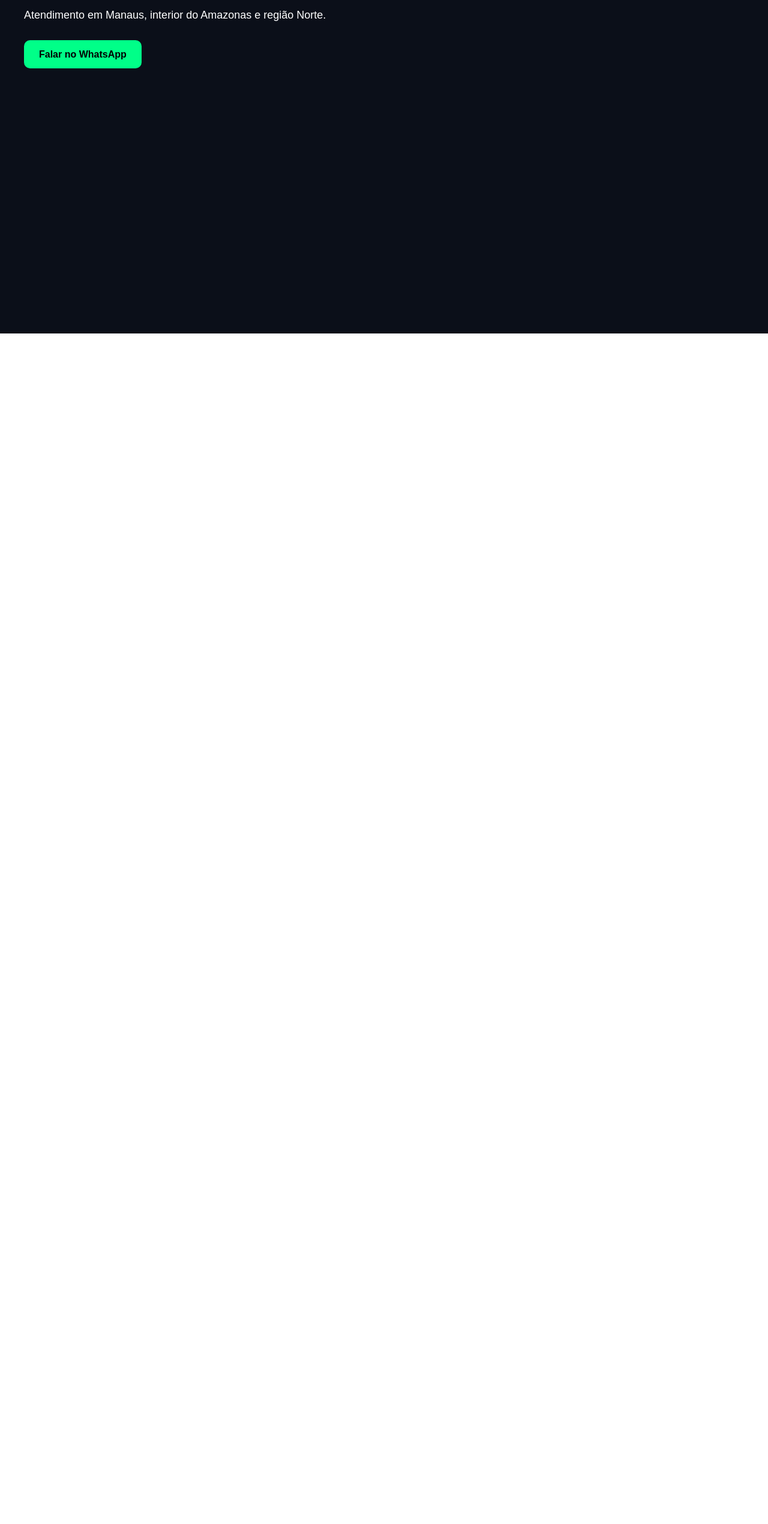
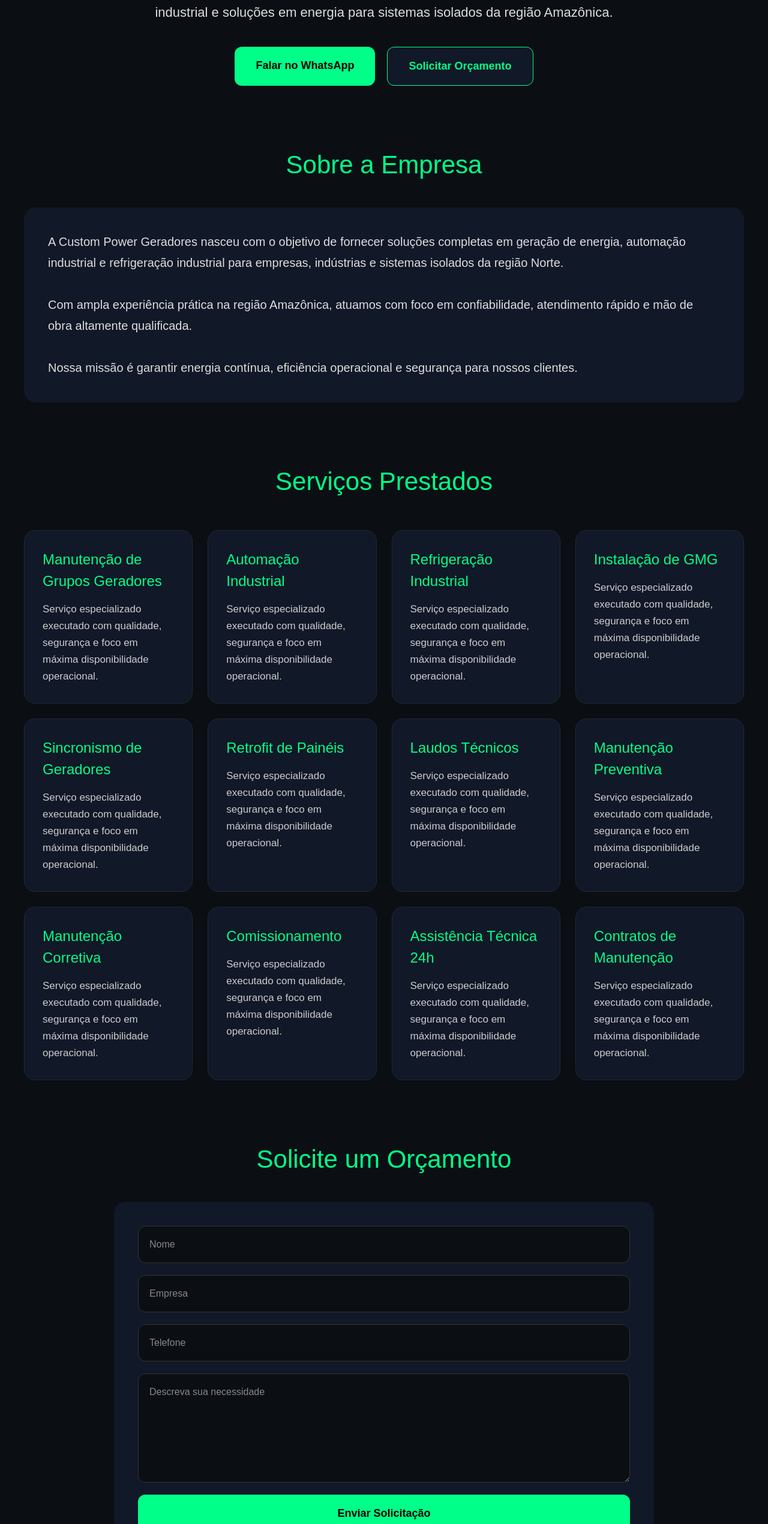
Before and after one commit to SupportEnergia/support-energia-site1, a Next.js app: page / in a window 1280 px wide. Shown: the part 244-2785 px from the top of the page at 60% size. Before the commit the page ends 800 px from the top, so only its background shows below. Built offline with nearby package versions, Linux system fonts and the light colour scheme.

Commit message:
site profissional atualizado

```diff
--- a/app/page.tsx
+++ b/app/page.tsx
@@ -2,25 +2,33 @@
   return (
     <main
       style={{
-        padding: "40px",
-        fontFamily: "Arial",
-        backgroundColor: "#0b0f19",
-        color: "white",
+        backgroundColor: "#0b0f14",
+        color: "#ffffff",
         minHeight: "100vh",
+        fontFamily: "Arial, sans-serif",
+        padding: "40px 20px",
+      }}
+    >
+      <section
+        style={{
+          maxWidth: "1200px",
+          margin: "0 auto",
+          textAlign: "center",
         }}
       >
         <h1
           style={{
-          fontSize: "48px",
+            fontSize: "60px",
+            color: "#00ff88",
             marginBottom: "10px",
-          color: "#00ff88",
           }}
         >
-        SUPPORT ENERGIA
+          CUSTOM POWER GERADORES
         </h1>
 
         <h2
           style={{
+            fontSize: "28px",
             marginBottom: "30px",
             color: "#cccccc",
           }}
@@ -30,41 +38,347 @@
 
         <p
           style={{
-          maxWidth: "700px",
-          lineHeight: "30px",
-          fontSize: "20px",
+            maxWidth: "900px",
+            margin: "0 auto",
+            lineHeight: "35px",
+            fontSize: "22px",
+            color: "#dddddd",
           }}
         >
           Especialistas em manutenção de grupos geradores,
           automação industrial, refrigeração industrial e
-        soluções em energia para sistemas isolados.
+          soluções em energia para sistemas isolados
+          da região Amazônica.
         </p>
 
-      <p
+        <div
           style={{
-          marginTop: "20px",
-          fontSize: "18px",
+            marginTop: "40px",
+            display: "flex",
+            justifyContent: "center",
+            gap: "20px",
+            flexWrap: "wrap",
           }}
         >
-        Atendimento em Manaus, interior do Amazonas e região Norte.
-      </p>
-
-      <div style={{ marginTop: "40px" }}>
           <a
-          href="https://wa.me/55929984794889"
+            href="https://wa.me/5592984794889"
             target="_blank"
             style={{
               backgroundColor: "#00ff88",
               color: "#000",
-            padding: "15px 25px",
-            borderRadius: "10px",
+              padding: "18px 35px",
+              borderRadius: "12px",
+              textDecoration: "none",
+              fontWeight: "bold",
+              fontSize: "18px",
+            }}
+          >
+            Falar no WhatsApp
+          </a>
+
+          <a
+            href="#orcamento"
+            style={{
+              backgroundColor: "#111827",
+              color: "#00ff88",
+              padding: "18px 35px",
+              borderRadius: "12px",
+              textDecoration: "none",
+              fontWeight: "bold",
+              border: "1px solid #00ff88",
+              fontSize: "18px",
+            }}
+          >
+            Solicitar Orçamento
+          </a>
+        </div>
+      </section>
+
+      <section
+        style={{
+          marginTop: "100px",
+          maxWidth: "1200px",
+          marginInline: "auto",
+        }}
+      >
+        <h2
+          style={{
+            fontSize: "42px",
+            marginBottom: "40px",
+            color: "#00ff88",
+            textAlign: "center",
+          }}
+        >
+          Sobre a Empresa
+        </h2>
+
+        <div
+          style={{
+            backgroundColor: "#111827",
+            padding: "40px",
+            borderRadius: "20px",
+            lineHeight: "35px",
+            fontSize: "20px",
+            color: "#dddddd",
+          }}
+        >
+          A Custom Power Geradores nasceu com o objetivo de fornecer
+          soluções completas em geração de energia, automação
+          industrial e refrigeração industrial para empresas,
+          indústrias e sistemas isolados da região Norte.
+
+          <br />
+          <br />
+
+          Com ampla experiência prática na região Amazônica,
+          atuamos com foco em confiabilidade, atendimento rápido
+          e mão de obra altamente qualificada.
+
+          <br />
+          <br />
+
+          Nossa missão é garantir energia contínua, eficiência operacional
+          e segurança para nossos clientes.
+        </div>
+      </section>
+
+      <section
+        style={{
+          marginTop: "100px",
+          maxWidth: "1200px",
+          marginInline: "auto",
+        }}
+      >
+        <h2
+          style={{
+            fontSize: "42px",
+            marginBottom: "50px",
+            color: "#00ff88",
+            textAlign: "center",
+          }}
+        >
+          Serviços Prestados
+        </h2>
+
+        <div
+          style={{
+            display: "grid",
+            gridTemplateColumns: "repeat(auto-fit, minmax(280px, 1fr))",
+            gap: "25px",
+          }}
+        >
+          {[
+            "Manutenção de Grupos Geradores",
+            "Automação Industrial",
+            "Refrigeração Industrial",
+            "Instalação de GMG",
+            "Sincronismo de Geradores",
+            "Retrofit de Painéis",
+            "Laudos Técnicos",
+            "Manutenção Preventiva",
+            "Manutenção Corretiva",
+            "Comissionamento",
+            "Assistência Técnica 24h",
+            "Contratos de Manutenção",
+          ].map((servico) => (
+            <div
+              key={servico}
+              style={{
+                backgroundColor: "#111827",
+                padding: "30px",
+                borderRadius: "18px",
+                border: "1px solid #1f2937",
+              }}
+            >
+              <h3
+                style={{
+                  color: "#00ff88",
+                  marginBottom: "15px",
+                  fontSize: "24px",
+                }}
+              >
+                {servico}
+              </h3>
+
+              <p
+                style={{
+                  color: "#cccccc",
+                  lineHeight: "28px",
+                  fontSize: "17px",
+                }}
+              >
+                Serviço especializado executado com qualidade,
+                segurança e foco em máxima disponibilidade operacional.
+              </p>
+            </div>
+          ))}
+        </div>
+      </section>
+
+      <section
+        id="orcamento"
+        style={{
+          marginTop: "100px",
+          maxWidth: "900px",
+          marginInline: "auto",
+        }}
+      >
+        <h2
+          style={{
+            fontSize: "42px",
+            marginBottom: "40px",
+            color: "#00ff88",
+            textAlign: "center",
+          }}
+        >
+          Solicite um Orçamento
+        </h2>
+
+        <div
+          style={{
+            backgroundColor: "#111827",
+            padding: "40px",
+            borderRadius: "20px",
+          }}
+        >
+          <form
+            style={{
+              display: "flex",
+              flexDirection: "column",
+              gap: "20px",
+            }}
+          >
+            <input
+              type="text"
+              placeholder="Nome"
+              style={inputStyle}
+            />
+
+            <input
+              type="text"
+              placeholder="Empresa"
+              style={inputStyle}
+            />
+
+            <input
+              type="text"
+              placeholder="Telefone"
+              style={inputStyle}
+            />
+
+            <textarea
+              placeholder="Descreva sua necessidade"
+              rows={6}
+              style={inputStyle}
+            />
+
+            <a
+              href="https://wa.me/5592984794889"
+              target="_blank"
+              style={{
+                backgroundColor: "#00ff88",
+                color: "#000",
+                padding: "18px",
+                borderRadius: "12px",
+                textDecoration: "none",
+                textAlign: "center",
+                fontWeight: "bold",
+                fontSize: "18px",
+              }}
+            >
+              Enviar Solicitação
+            </a>
+          </form>
+        </div>
+      </section>
+
+      <section
+        style={{
+          marginTop: "100px",
+          maxWidth: "1200px",
+          marginInline: "auto",
+        }}
+      >
+        <h2
+          style={{
+            fontSize: "42px",
+            marginBottom: "40px",
+            color: "#00ff88",
+            textAlign: "center",
+          }}
+        >
+          Área do Cliente
+        </h2>
+
+        <div
+          style={{
+            backgroundColor: "#111827",
+            padding: "40px",
+            borderRadius: "20px",
+            textAlign: "center",
+          }}
+        >
+          <p
+            style={{
+              color: "#cccccc",
+              fontSize: "20px",
+              lineHeight: "35px",
+            }}
+          >
+            Em breve nossos clientes poderão acessar relatórios técnicos,
+            históricos de manutenção, contratos, chamados e documentação
+            diretamente pela área exclusiva do cliente.
+          </p>
+
+          <div style={{ marginTop: "30px" }}>
+            <a
+              href="https://wa.me/5592984794889"
+              target="_blank"
+              style={{
+                backgroundColor: "#00ff88",
+                color: "#000",
+                padding: "18px 35px",
+                borderRadius: "12px",
                 textDecoration: "none",
                 fontWeight: "bold",
               }}
             >
-          Falar no WhatsApp
+              Suporte Técnico
             </a>
           </div>
+        </div>
+      </section>
+
+      <footer
+        style={{
+          marginTop: "120px",
+          textAlign: "center",
+          color: "#888",
+          paddingBottom: "40px",
+        }}
+      >
+        <h3 style={{ color: "#00ff88" }}>
+          CUSTOM POWER GERADORES
+        </h3>
+
+        <p>Manaus - Amazonas</p>
+
+        <p>(92) 98479-4889</p>
+
+        <p>
+          Atendimento especializado em sistemas isolados
+        </p>
+      </footer>
     </main>
-  )
+  );
 }
+
+const inputStyle = {
+  backgroundColor: "#0b0f14",
+  border: "1px solid #333",
+  borderRadius: "12px",
+  padding: "18px",
+  color: "#fff",
+  fontSize: "16px",
+  outline: "none",
+};
```
Lines whose indentation alone changed are shown as unchanged.
